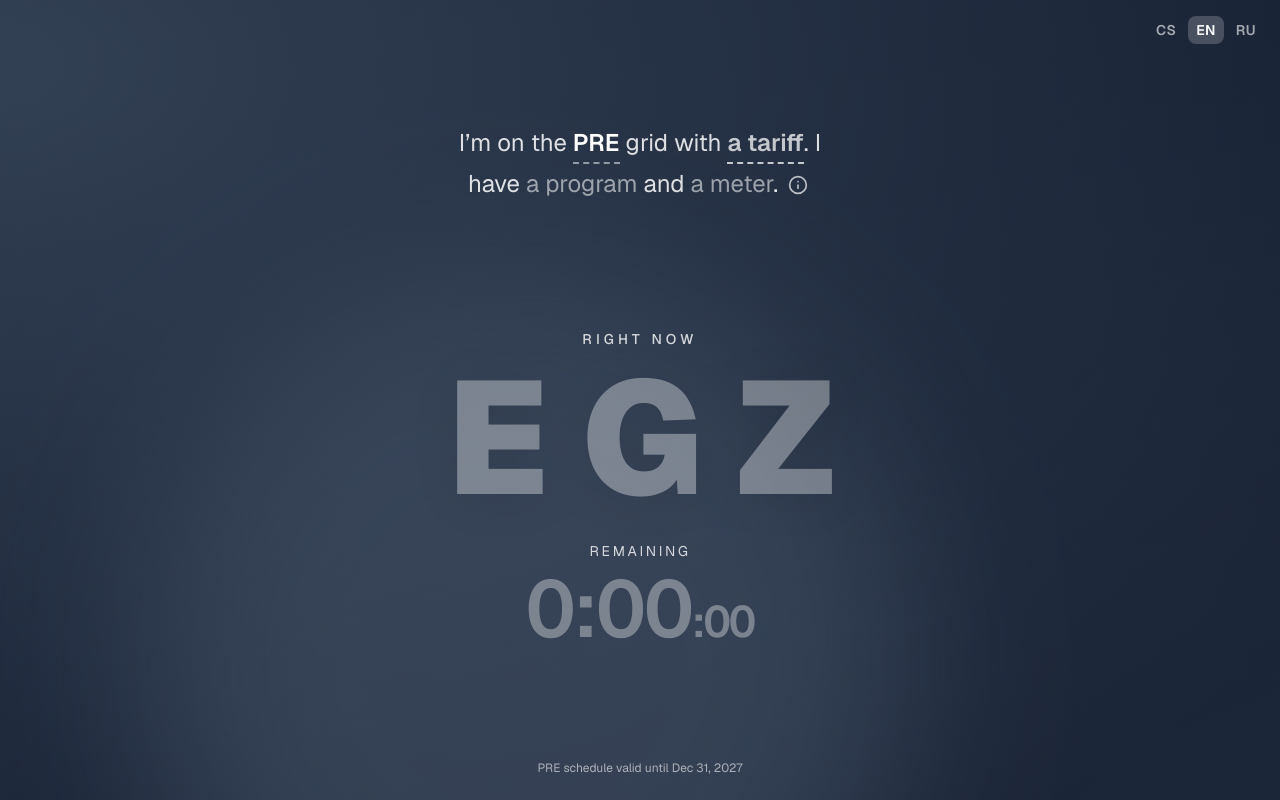
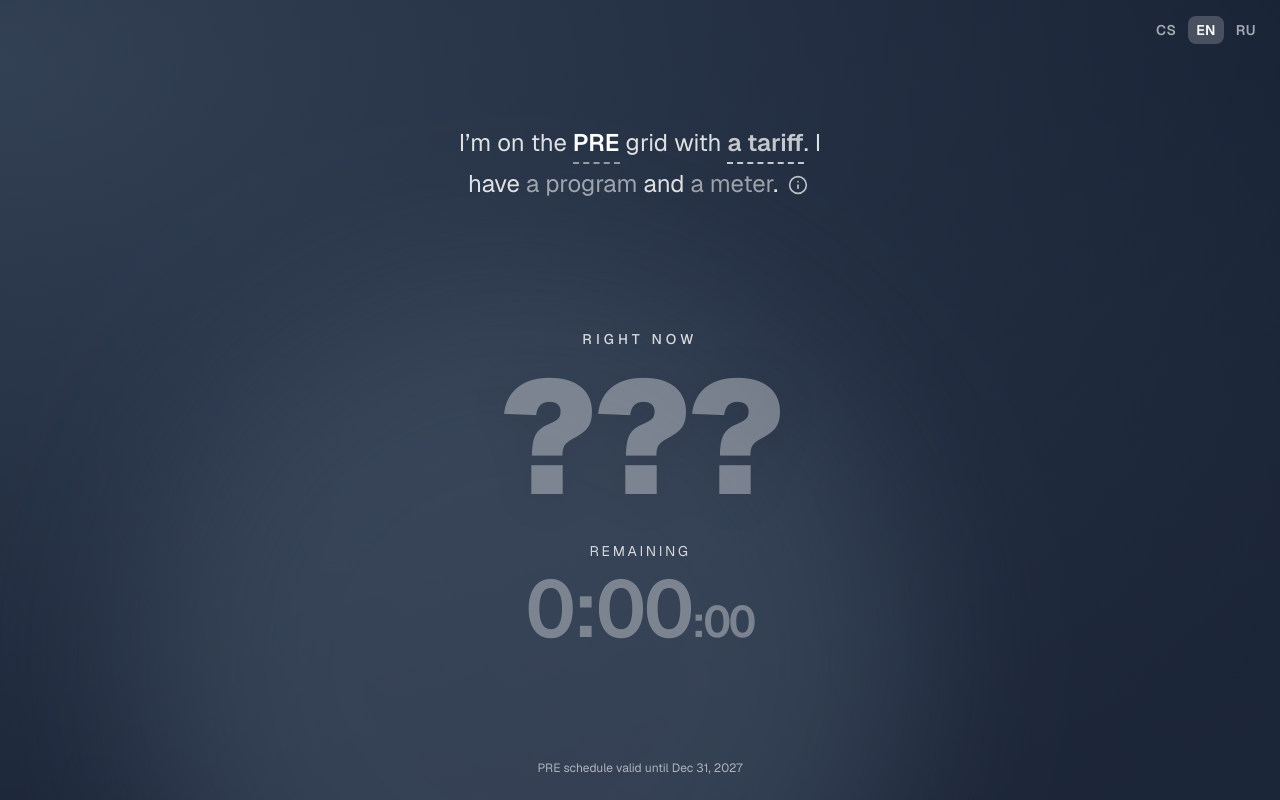
Before and after one commit to cibulka/hdo, a Next.js app: page / in a window 1280 px wide. Built offline with nearby package versions, Linux system fonts and the light colour scheme.

Commit message:
Replace the flickering placeholder with static question marks

```diff
--- a/components/hdo/rate-screen.tsx
+++ b/components/hdo/rate-screen.tsx
@@ -13,7 +13,6 @@ import { cn } from "@/lib/utils";
 import { Countdown } from "./countdown";
 import { LanguageSwitch } from "./language-switch";
 import { RateBackground } from "./rate-background";
-import { Scramble } from "./scramble";
 import { SelectionSentence } from "./selection-sentence";
 
 export const SELECTION_KEY = "hdo.selection.v1";
@@ -108,15 +107,14 @@ function Status({ state, now }: { state: RateState | null; now: number | null })
       <p className={cn("text-sm font-medium uppercase tracking-[0.3em]", "opacity-80")}>{t("status.now")}</p>
       <h1
         // Font size scales with the word length so long words (ВЫСОКИЙ) fit narrow screens; short ones (LOW) are capped.
-        // The placeholder's fixed 0.9em letter cells are wider than real letters (~0.75em), so it counts 1.2× more.
-        style={{ "--chars": rate ? t(`rate.${rate}`).length : t("rate.low").length * 1.2 } as React.CSSProperties}
+        style={{ "--chars": t(`rate.${rate ?? "low"}`).length } as React.CSSProperties}
         className={cn(
           "text-[min(10rem,calc((100vw-2rem)/(max(var(--chars),5)*0.75)))] leading-none font-black tracking-tight",
           "drop-shadow-[0_4px_24px_rgb(0_0_0/0.25)]",
           !rate && "opacity-35",
         )}
       >
-        {rate ? t(`rate.${rate}`) : <Scramble alphabet={t("placeholder.alphabet")} length={t("rate.low").length} />}
+        {rate ? t(`rate.${rate}`) : "?".repeat(t("rate.low").length)}
       </h1>
       <p className={cn("mt-4 text-sm uppercase tracking-[0.2em]", "opacity-80")}>{t("status.remaining")}</p>
       {until !== null && now !== null ? (
--- a/components/hdo/scramble.tsx
+++ /dev/null
@@ -1,38 +0,0 @@
-"use client";
-
-import { useEffect, useState } from "react";
-import { cn } from "@/lib/utils";
-
-const reducedMotion = () => window.matchMedia("(prefers-reduced-motion: reduce)").matches;
-
-function randomLetters(alphabet: string, length: number): string[] {
-  const chars = [...alphabet];
-  return Array.from({ length }, () => chars[Math.floor(Math.random() * chars.length)]);
-}
-
-/**
- * Placeholder of `length` flickering random letters (e.g. in place of LOW/HIGH).
- * Every letter sits in a fixed-width cell, so changing letters never shifts the layout.
- * With reduced motion it shows one static random frame.
- */
-export function Scramble({ alphabet, length, interval = 250 }: { alphabet: string; length: number; interval?: number }) {
-  const [letters, setLetters] = useState<string[]>(() => Array.from({ length }, () => " "));
-
-  useEffect(() => {
-    const tick = () => setLetters(randomLetters(alphabet, length));
-    tick();
-    if (reducedMotion()) return;
-    const id = setInterval(tick, interval);
-    return () => clearInterval(id);
-  }, [alphabet, length, interval]);
-
-  return (
-    <span aria-hidden className={cn("inline-flex")}>
-      {letters.map((letter, i) => (
-        <span key={i} className={cn("inline-block w-[0.9em]", "text-center")}>
-          {letter}
-        </span>
-      ))}
-    </span>
-  );
-}
--- a/messages/cs.json
+++ b/messages/cs.json
@@ -55,8 +55,5 @@
     "tou-a": "elektroměr se spínacími hodinami (A)",
     "tou-t": "elektroměr se spínacími hodinami (T)",
     "amm": "chytrý elektroměr"
-  },
-  "placeholder": {
-    "alphabet": "AÁBCČDĎEÉĚFGHIÍJKLMNŇOÓPRŘSŠTŤUÚŮVYÝZŽ"
   }
 }
--- a/messages/en.json
+++ b/messages/en.json
@@ -55,8 +55,5 @@
     "tou-a": "a meter with a time switch (A)",
     "tou-t": "a meter with a time switch (T)",
     "amm": "a smart meter"
-  },
-  "placeholder": {
-    "alphabet": "ABCDEFGHIJKLMNOPQRSTUVWXYZ"
   }
 }
--- a/messages/ru.json
+++ b/messages/ru.json
@@ -55,8 +55,5 @@
     "tou-a": "счётчик с таймером (A)",
     "tou-t": "счётчик с таймером (T)",
     "amm": "умный счётчик"
-  },
-  "placeholder": {
-    "alphabet": "АБВГДЕЖЗИЙКЛМНОПРСТУФХЦЧШЩЫЭЮЯ"
   }
 }
```
